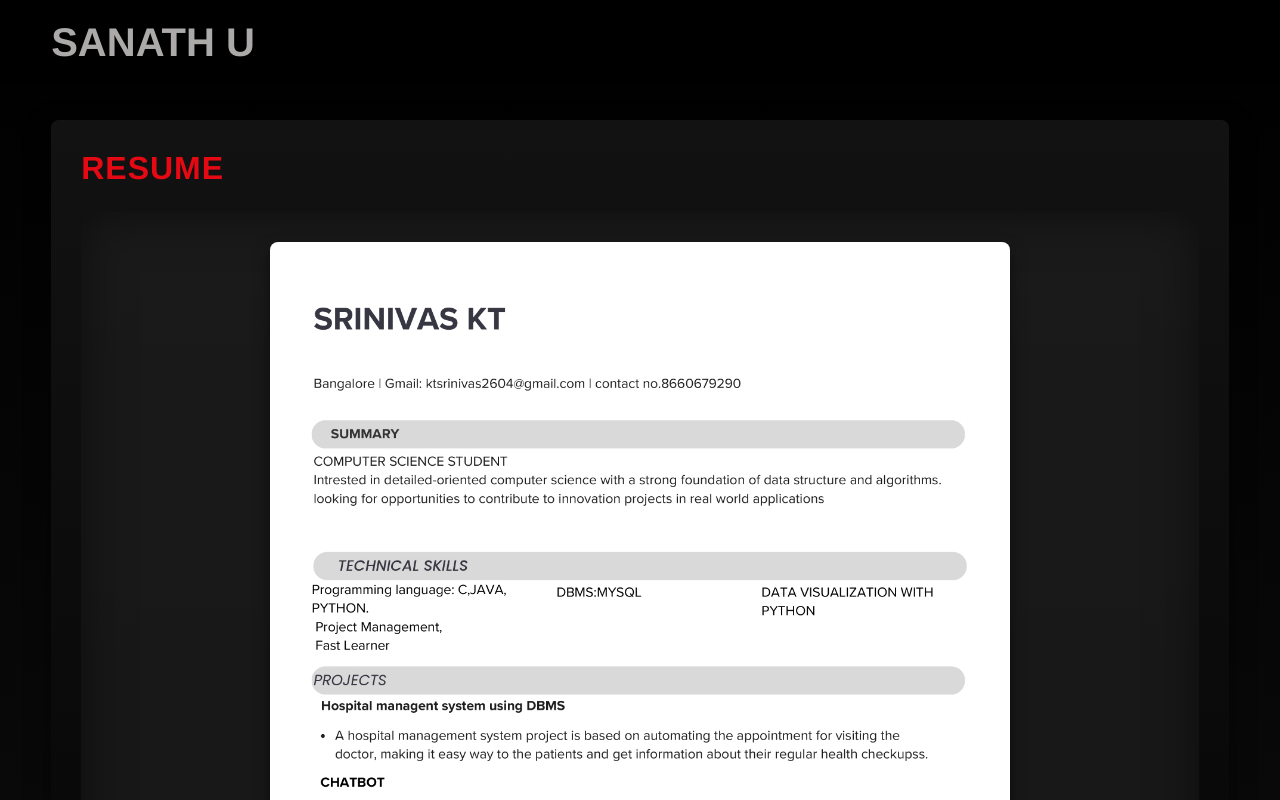
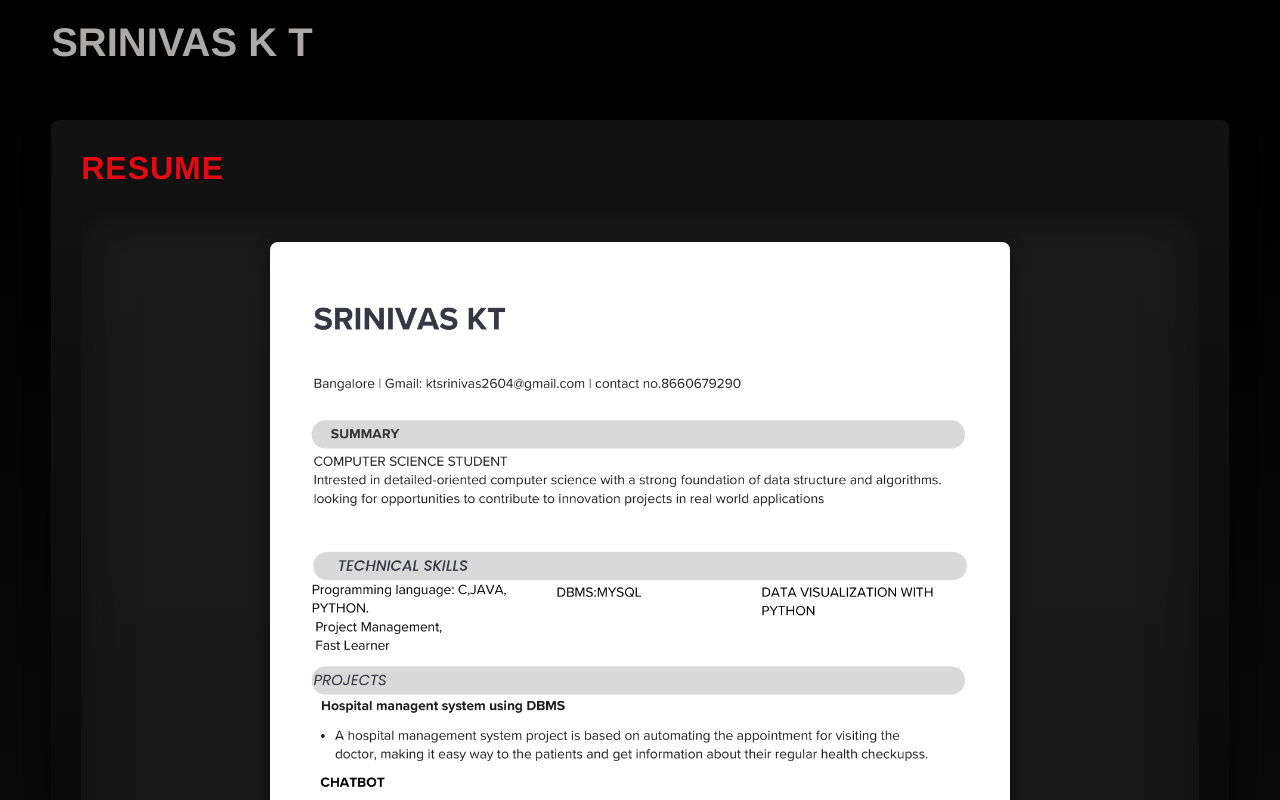
Before and after one commit to Eternal-012/webtech, a plain HTML site: page srinivas.html in a window 1280 px wide. Shown: the top 800 px of the page. Drawn offline with Linux system fonts and the light colour scheme.

Commit message:
Update srinivas.html

```diff
--- a/srinivas.html
+++ b/srinivas.html
@@ -162,7 +162,7 @@
 </head>
 <body>
     <nav class="navbar">
-        <h1>SANATH U</h1>
+        <h1>SRINIVAS K T</h1>
     </nav>
 
     <div class="main-container">
@@ -182,8 +182,7 @@
                 </div>
             </div>
         </section>
-    </div>
-
+</div>
     <script>
         window.addEventListener('scroll', function() {
             if (window.scrollY > 50) {
```
